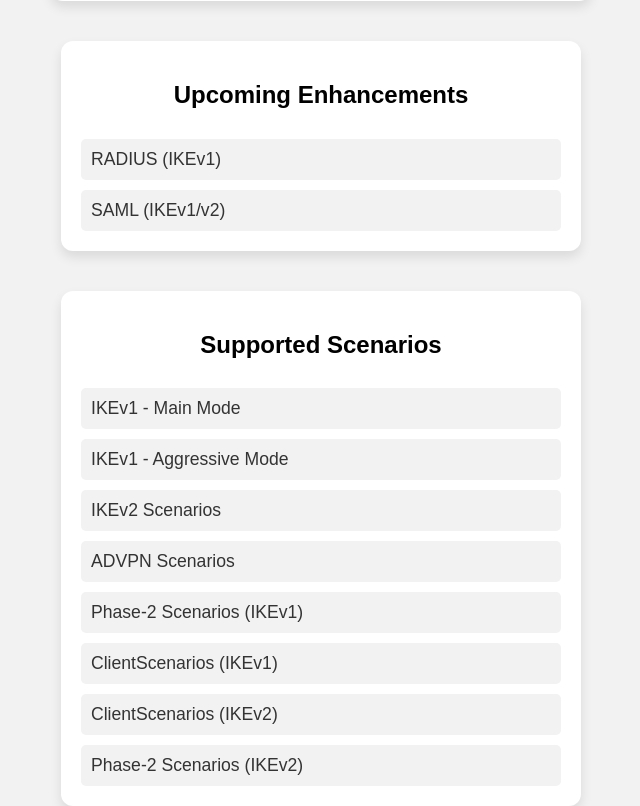
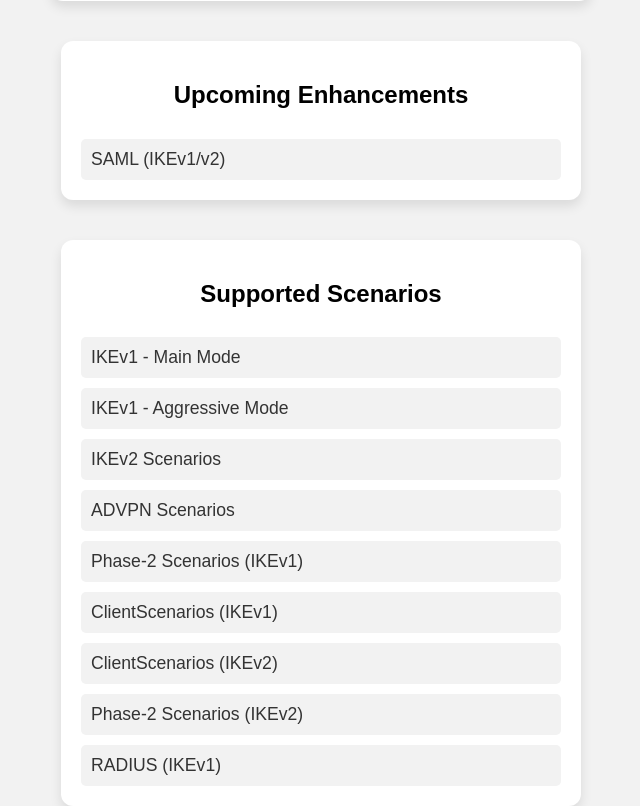
Before and after one commit to jas21068/gui_ike_debugger, a Flask app: page / in a window 1280 px wide. Shown: the part 459-1265 px from the top of the page, without its empty margins (319-959 px from the left). Run offline with Flask 3, Linux system fonts and the light colour scheme.

Commit message:
Ike-v1 support for radius

```diff
--- a/app.py
+++ b/app.py
@@ -344,12 +344,33 @@ def ike_parser(text):
                             if "fnbamd_dns_parse_resp" in prev_line and 'wrong dns format' in prev_line:
                                 analysis_output.append(f'<span style="color: orange;">[{str(i+k+1)}] LDAP log found for deny. DNS for LDAP server issue detected</span>')
                     if eap_id in remaining_line and 'FNBAM_TIMEOUT' in remaining_line:
-                        analysis_output.append(f'<span style="color: yellow;">[{str(i+k+1)}] FNBAM_TIMEOUT means possible FNBAMD Unavailaibility due to lack of servers or non_reachability</span>')
+                        analysis_output.append(f'<span style="color: yellow;">[{str(i+k+1)}] FNBAM_TIMEOUT means possible FNBAMD Unavailaibility due to lack of servers or non_reachability or retries exceeded for wrong credentials</span>')
                         for prev_line in reversed(rest_lines[:k]):
                             if "__ldap_try_next_server-No more server to try." in prev_line:
                                 analysis_output.append(f'<span style="color: orange;">[{str(i+k+1)}] LDAP log found for FNBAM_error. Could be a possible reason as: {prev_line}</span>')
                             if "fnbamd_cfg_ldap_update_reachability" in prev_line and 'conn_fails' in prev_line:
                                 analysis_output.append(f'<span style="color: orange;">[{str(i+k+1)}] LDAP log found for deny. SERVER not reachable as in log {prev_line}</span>')
+                    # RADIUS LOGIC
+                    if eap_id in remaining_line and 'fnbamd_rad_process-Result' in remaining_line:
+                        proceed = True
+                        match1 = re.search(r"svr\s'([^']+)'", remaining_line)
+                        if match1:
+                            svr = match1.group(1)  # Extracts 'EAP_PROXY'
+                            print(svr)
+                            for prev_line in reversed(rest_lines[:k]):
+                                if "fnbamd_cfg_radius_update_reachability" in prev_line and 'conn_fails' in prev_line and svr in prev_line:
+                                    analysis_output.append(f'<span style="color: orange;">[{str(i+k+1)}] RADIUS log found for deny. SERVER not reachable as in log {prev_line}</span>')
+                                if "__rad_try_next_server-No more server to try." in prev_line:
+                                    analysis_output.append(f'<span style="color: orange;">[{str(i+k+1)}] RADIUS log found for FNBAM_error. Could be a possible reason as: {prev_line}</span>')
+                                if "__fnbamd_rad_dns_cb-Resolved" in prev_line and '0.0.0.0' in prev_line and svr in prev_line:
+                                    analysis_output.append(f'<span style="color: orange;">[{str(i+k+1)}] RADIUS reason for deny found. DNS for RADIUS server issue detected</span>')
+                                    proceed = False
+                        pattern = r"Result from radius svr '.*?' is (\d+)"
+                        match = re.search(pattern, remaining_line)
+                        if match and proceed == True:
+                            if int(match.group(1)) == 10:
+                                analysis_output.append(f'<span style="color: red;">[{str(i+k+1)}] radius issue detected for wrong username or password by USER: {user} </span>')
+
 
 #IKE v2 auth logic
         if 'ike' in line and 'send EAP message to FNBAM' in line:
--- a/templates/index.html
+++ b/templates/index.html
@@ -176,12 +176,6 @@
 
     <div class="scenarios-section">
         <center><h2>Upcoming Enhancements</h2></center>
-        <button class="accordion">RADIUS  (IKEv1)</button>
-        <div class="panel">
-            <ul>
-                <li>Scenarios involving RADIUS authentication specifically for IKE-v1.</li>
-            </ul>
-        </div>
         <button class="accordion">SAML  (IKEv1/v2)</button>
         <div class="panel">
             <ul>
@@ -280,6 +274,12 @@
                 <li><strong>Child SA Issues:</strong> Debug scenarios related to Child Security Associations when PFS mismatches occur.</li>
             </ul>
         </div>
+        <button class="accordion">RADIUS  (IKEv1)</button>
+        <div class="panel">
+            <ul>
+                <li>Scenarios involving RADIUS authentication specifically for IKE-v1.</li>
+            </ul>
+        </div>
     </div>
 
     <script>
```
Also changed, not shown: 1 other file.
